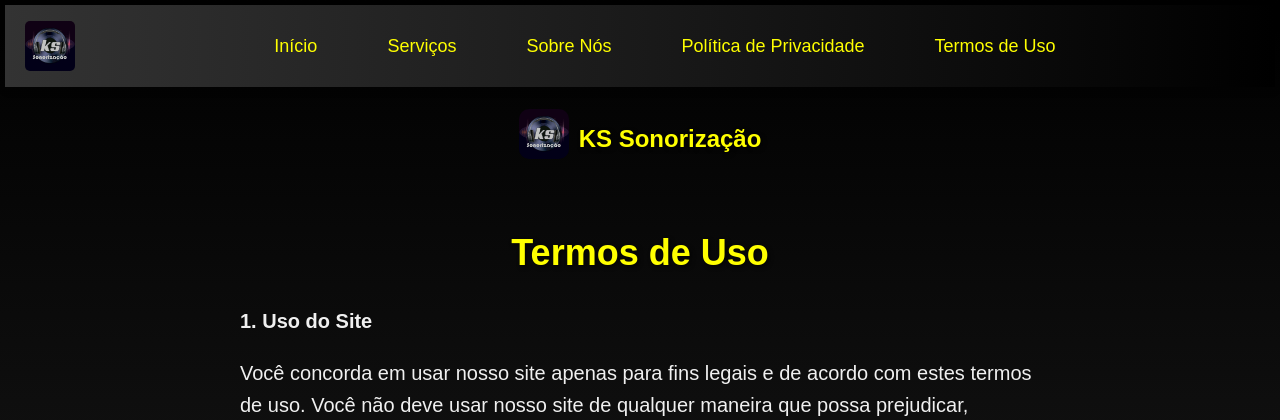
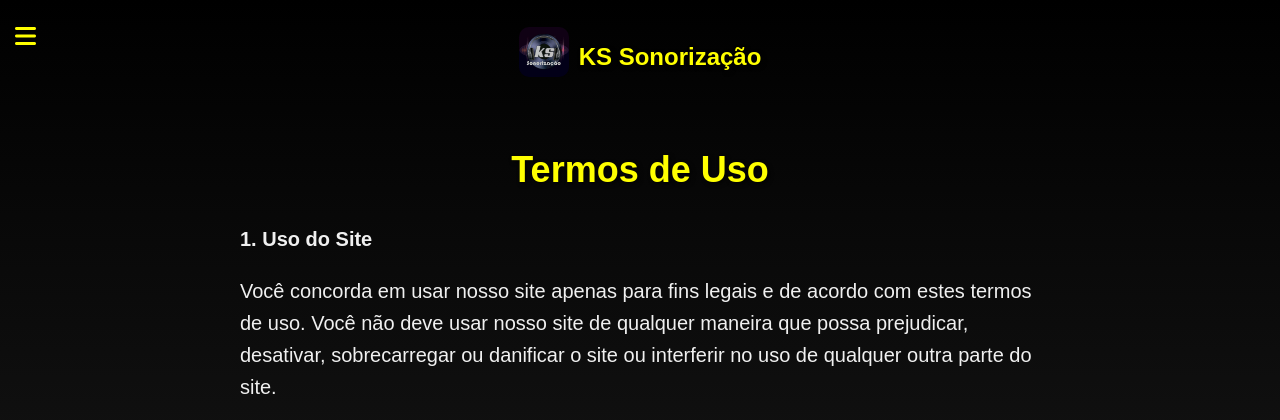
Before and after one commit to Cxrzin08/Ks-sonoriza--o, a Flask app: page /termos in a window 1280 px wide. Shown: the top 420 px of the page. Run offline with Flask 3, Linux system fonts and the light colour scheme.

Commit message:
melhorando para drawer

```diff
--- a/static/css/termos.css
+++ b/static/css/termos.css
@@ -36,47 +36,6 @@
     margin-top: 10px;
     color: yellow;
     text-shadow: 2px 2px 4px rgba(0, 0, 0, 0.7);
-}
-
-nav {
-    display: flex;
-    align-items: center;
-    justify-content: space-between;
-    background: linear-gradient(to right, #333, #000);
-    padding: 15px 20px;
-    box-shadow: 0 4px 8px rgba(0, 0, 0, 0.1);
-    position: sticky;
-    top: 0;
-    z-index: 1000;
-    animation: slideDown 1s ease-in-out;
-}
-
-nav .logo-small {
-    width: 50px;
-    height: auto;
-    border-radius: 5px;
-}
-
-nav .nav-links {
-    display: flex;
-    justify-content: center;
-    flex: 1;
-}
-
-nav .nav-links a {
-    color: yellow;
-    text-decoration: none;
-    margin: 0 20px;
-    font-size: 18px;
-    padding: 10px 15px;
-    border-radius: 5px;
-    transition: color 0.3s, background-color 0.3s, transform 0.3s;
-}
-
-nav .nav-links a:hover {
-    color: #333;
-    background-color: yellow;
-    transform: scale(1.1);
 }
 
 section {
@@ -153,27 +112,15 @@
 }
 
 @media (max-width: 768px) {
-    nav .nav-links {
-        flex-direction: column;
-    }
-
-    nav .nav-links a {
-        margin: 10px 0;
-    }
-
     section p {
         font-size: 18px;
     }
 }
 
 @media (max-width: 480px) {
-    nav .logo-small {
+    header .logo img {
         width: 30px;
-    }
-
-    nav .nav-links a {
-        font-size: 14px;
-        padding: 8px 0;
+        height: 30px;
     }
 
     section h2 {
@@ -192,3 +139,54 @@
         font-size: 14px;
     }
 }
+
+/* Adicionando estilos para o drawer */
+.drawer {
+    position: fixed;
+    top: 0;
+    left: 0;
+    width: 250px;
+    height: 100%;
+    background-color: #333;
+    color: white;
+    transform: translateX(-100%);
+    transition: transform 0.3s ease;
+    z-index: 1000;
+    padding-top: 60px;
+}
+
+.drawer.active {
+    transform: translateX(0);
+}
+
+.drawer .nav-links {
+    display: flex;
+    flex-direction: column;
+    align-items: center;
+}
+
+.drawer .nav-links a {
+    color: yellow;
+    text-decoration: none;
+    margin: 10px 0;
+    font-size: 18px;
+    padding: 10px 15px;
+    border-radius: 5px;
+    transition: color 0.3s, background-color 0.3s, transform 0.3s;
+}
+
+.drawer .nav-links a:hover {
+    color: #333;
+    background-color: yellow;
+    transform: scale(1.1);
+}
+
+.drawer-toggle {
+    position: fixed;
+    top: 15px;
+    left: 15px;
+    font-size: 24px;
+    color: yellow;
+    cursor: pointer;
+    z-index: 1001;
+}
--- a/templates/termos.html
+++ b/templates/termos.html
@@ -6,10 +6,10 @@
     <meta name="description" content="Termos de Uso da KS Sonorização.">
     <title>Termos de Uso - KS Sonorização</title>
     <link rel="stylesheet" href="/static/css/termos.css">
+    <link rel="stylesheet" href="https://cdnjs.cloudflare.com/ajax/libs/font-awesome/6.0.0-beta3/css/all.min.css">
 </head>
 <body>
-    <nav>
-        <img src="/static/images/logo.jpg" alt="KS Sonorização" class="logo-small">
+    <div class="drawer" id="navbar">
         <div class="nav-links">
             <a href="/">Início</a>
             <a href="/servicos">Serviços</a>
@@ -17,7 +17,10 @@
             <a href="/politica">Política de Privacidade</a>
             <a href="/termos">Termos de Uso</a>
         </div>
-    </nav>
+    </div>
+    <div class="drawer-toggle" id="drawer-toggle">
+        <i class="fas fa-bars"></i>
+    </div>
 
     <header>
         <div class="logo">
@@ -52,5 +55,16 @@
     <footer>
         <p>&copy; 2024 KS Sonorização. Todos os direitos reservados. <a href="/termos">Termos de Uso</a> | <a href="/politica">Política de Privacidade</a></p>
     </footer>
+
+    <script>
+        document.addEventListener('DOMContentLoaded', function() {
+            const drawerToggle = document.getElementById('drawer-toggle');
+            const navbar = document.getElementById('navbar');
+
+            drawerToggle.addEventListener('click', function() {
+                navbar.classList.toggle('active');
+            });
+        });
+    </script>
 </body>
 </html>
```
Also changed, not shown: static/css/politica.css (+53 -55 lines), static/css/stylesobre.css (+0 -7 lines), templates/politica.html (+17 -4 lines).
